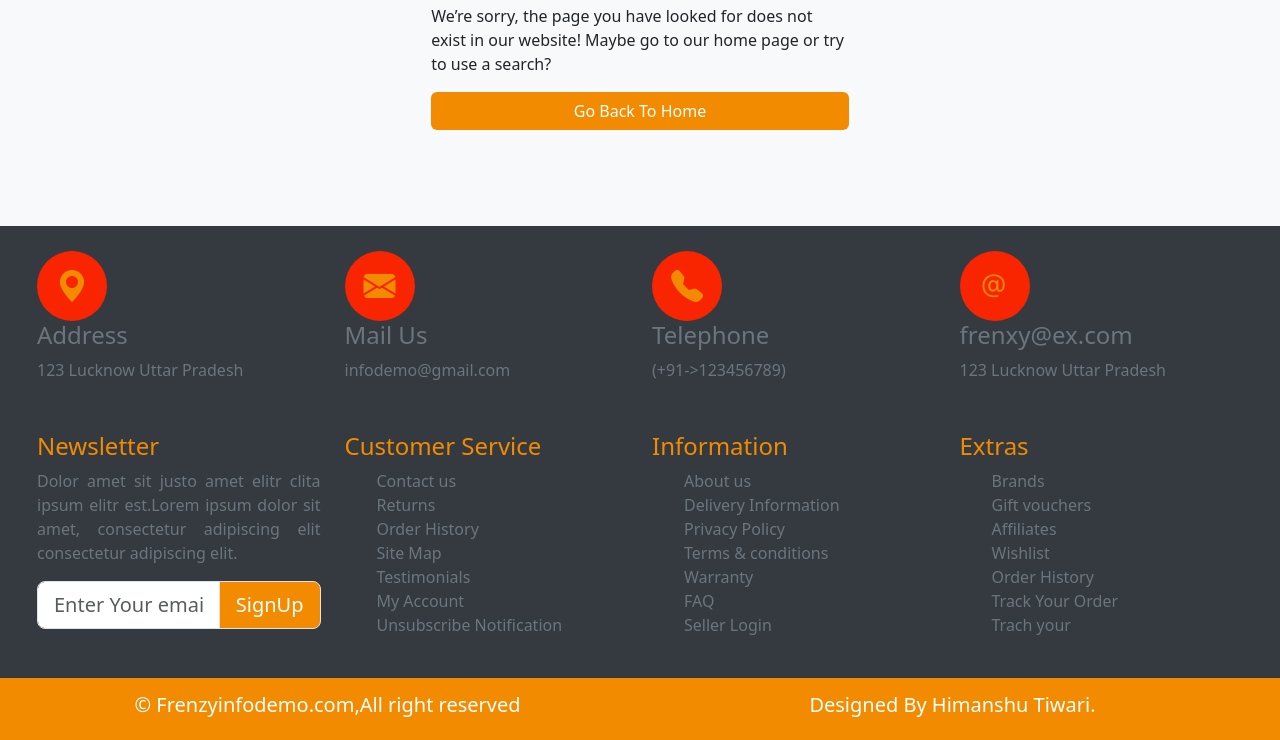
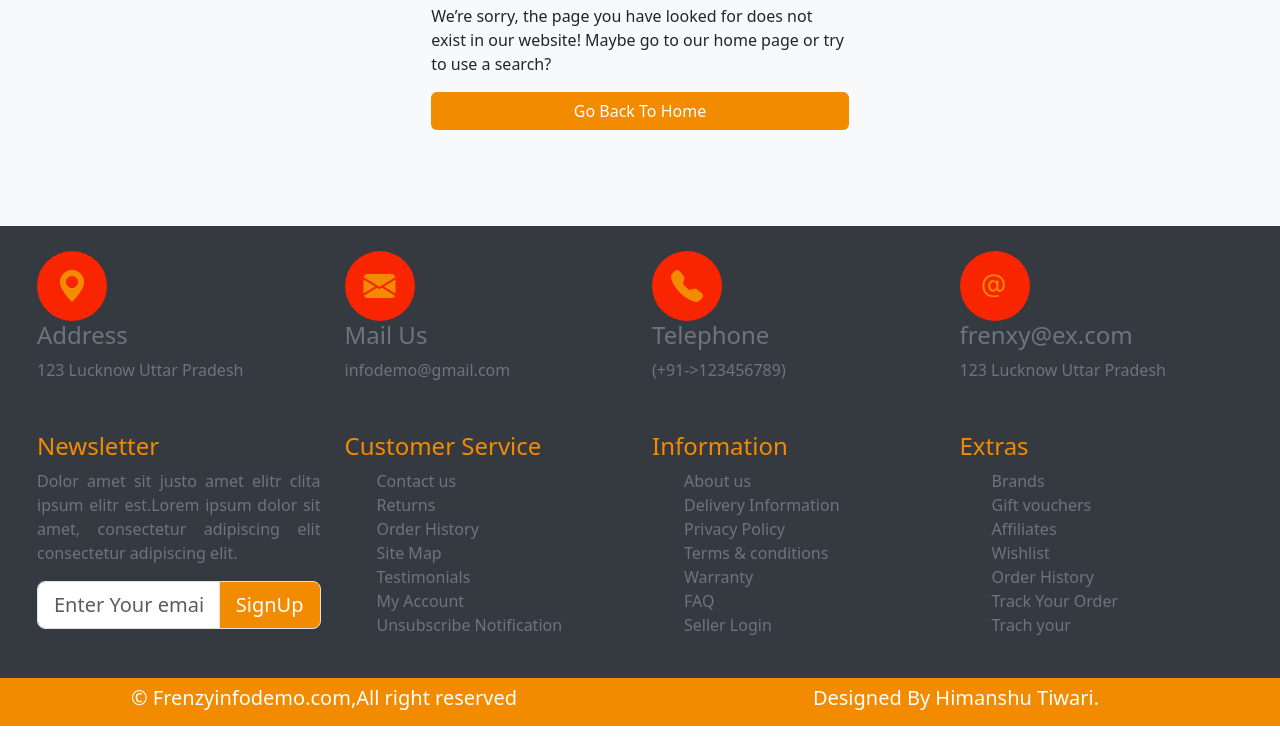
Before and after one commit to Himanshutiv/Frenzy, a plain HTML site: page 404.html in a window 1280 px wide. Shown: the part 579-1319 px from the top of the page. Drawn offline with nearby package versions, Linux system fonts and the light colour scheme.

Commit message:
another changes in media

```diff
--- a/404.html
+++ b/404.html
@@ -261,11 +261,11 @@
         </div>
       </div>
       <div class="row main_foot_frenzy">
-        <div class="col-sm-6 d-flex justify-content-center">
+        <div class="col-sm-6">
           <h5>&copy Frenzyinfodemo.com,All right reserved</h5>
         </div>
-        <div class="col-sm-6 d-flex justify-content-center">
-          <h5 class="float-end">Designed By Himanshu Tiwari.</h5>
+        <div class="col-sm-6">
+          <h5>Designed By Himanshu Tiwari.</h5>
         </div>
       </div>
     </footer>
--- a/CSS/404.css
+++ b/CSS/404.css
@@ -103,8 +103,10 @@ footer .fbox2 h4 {
 footer .fbox2 ul li {
   list-style-type: none;
 }
+
 .main_foot_frenzy {
-  padding: 15px;
+  text-align: center;
+  padding: 8px;
   background-color: #f28b00;
   color: white;
 }
--- a/CSS/cart.css
+++ b/CSS/cart.css
@@ -105,7 +105,8 @@ footer .fbox2 ul li {
   list-style-type: none;
 }
 .main_foot_frenzy {
-  padding: 15px;
+  text-align: center;
+  padding: 8px;
   background-color: #f28b00;
   color: white;
 }
--- a/CSS/checkout.css
+++ b/CSS/checkout.css
@@ -114,8 +114,10 @@ footer .fbox2 h4 {
 footer .fbox2 ul li {
   list-style-type: none;
 }
+
 .main_foot_frenzy {
-  padding: 15px;
+  text-align: center;
+  padding: 8px;
   background-color: #f28b00;
   color: white;
 }
--- a/CSS/contact.css
+++ b/CSS/contact.css
@@ -86,8 +86,10 @@ footer .fbox2 h4 {
 footer .fbox2 ul li {
   list-style-type: none;
 }
+
 .main_foot_frenzy {
-  padding: 15px;
+  text-align: center;
+  padding: 8px;
   background-color: #f28b00;
   color: white;
 }
--- a/CSS/index.css
+++ b/CSS/index.css
@@ -80,7 +80,7 @@
   font-weight: bold;
 }
 .box {
-  width: 40%;
+  width: 45%;
   height: 100%;
 }
 /* bst offer end here */
@@ -93,14 +93,14 @@
 }
 /* hr end  */
 /* category  */
-.cat_images .card img{
+.cat_images .card img {
   height: 70%;
   transform: scale(0.8);
 }
-.cat_images .card a{
+.cat_images .card a {
   background-color: #f28b00;
 }
-.cat_images .card img:hover{
+.cat_images .card img:hover {
   transform: scale(1);
   transition: 2s all ease-in-out;
 }
@@ -136,14 +136,14 @@
   width: 14rem;
   height: 14rem;
 }
-.our_product_card .card img{
+.our_product_card .card img {
   border: 1px dotted #f28b00;
   transform: scale(0.9);
   height: 100%;
 }
-.our_product_card .card img:hover{
- transform: scale(1.1);
- transition: 3s all ease-in-out;
+.our_product_card .card img:hover {
+  transform: scale(1.1);
+  transition: 3s all ease-in-out;
 }
 /* Footer section */
 footer {
@@ -179,17 +179,18 @@ footer .fbox2 ul li {
   list-style-type: none;
 }
 .main_foot_frenzy {
-  padding: 15px;
+  text-align: center;
+  padding: 8px;
   background-color: #f28b00;
   color: white;
 }
 /* footer end */
 /* for Responsive */
-@media screen and (min-width: 300px) and (max-width: 480px)  {
+@media screen and (min-width: 300px) and (max-width: 480px) {
   .laptop_header {
     display: none;
   }
-  .menu_row{
+  .menu_row {
     display: none !important;
   }
   .about_services {
@@ -209,9 +210,16 @@ footer .fbox2 ul li {
   .our_product_card .card {
     width: 18rem;
   }
+  .box {
+    width: 50%;
+  }
+  .best_offer {
+    padding: 8px;
+    height: 200px;
+  }
 }
 
-@media screen and (min-width: 768px){
+@media screen and (min-width: 768px) {
   .mobile_header {
     display: none;
   }
--- a/CSS/shop.css
+++ b/CSS/shop.css
@@ -117,8 +117,10 @@ footer .fbox2 h4 {
 footer .fbox2 ul li {
   list-style-type: none;
 }
+
 .main_foot_frenzy {
-  padding: 15px;
+  text-align: center;
+  padding: 8px;
   background-color: #f28b00;
   color: white;
 }
--- a/CSS/singlepage.css
+++ b/CSS/singlepage.css
@@ -197,8 +197,10 @@ footer .fbox2 h4 {
 footer .fbox2 ul li {
   list-style-type: none;
 }
+
 .main_foot_frenzy {
-  padding: 15px;
+  text-align: center;
+  padding: 8px;
   background-color: #f28b00;
   color: white;
 }
```
Also changed, not shown: cart.html (+3 -3 lines), checkout.html (+3 -3 lines), contact.html (+3 -3 lines), index.html (+2 -2 lines), shop.html (+3 -3 lines), singlepage.html (+3 -4 lines).
